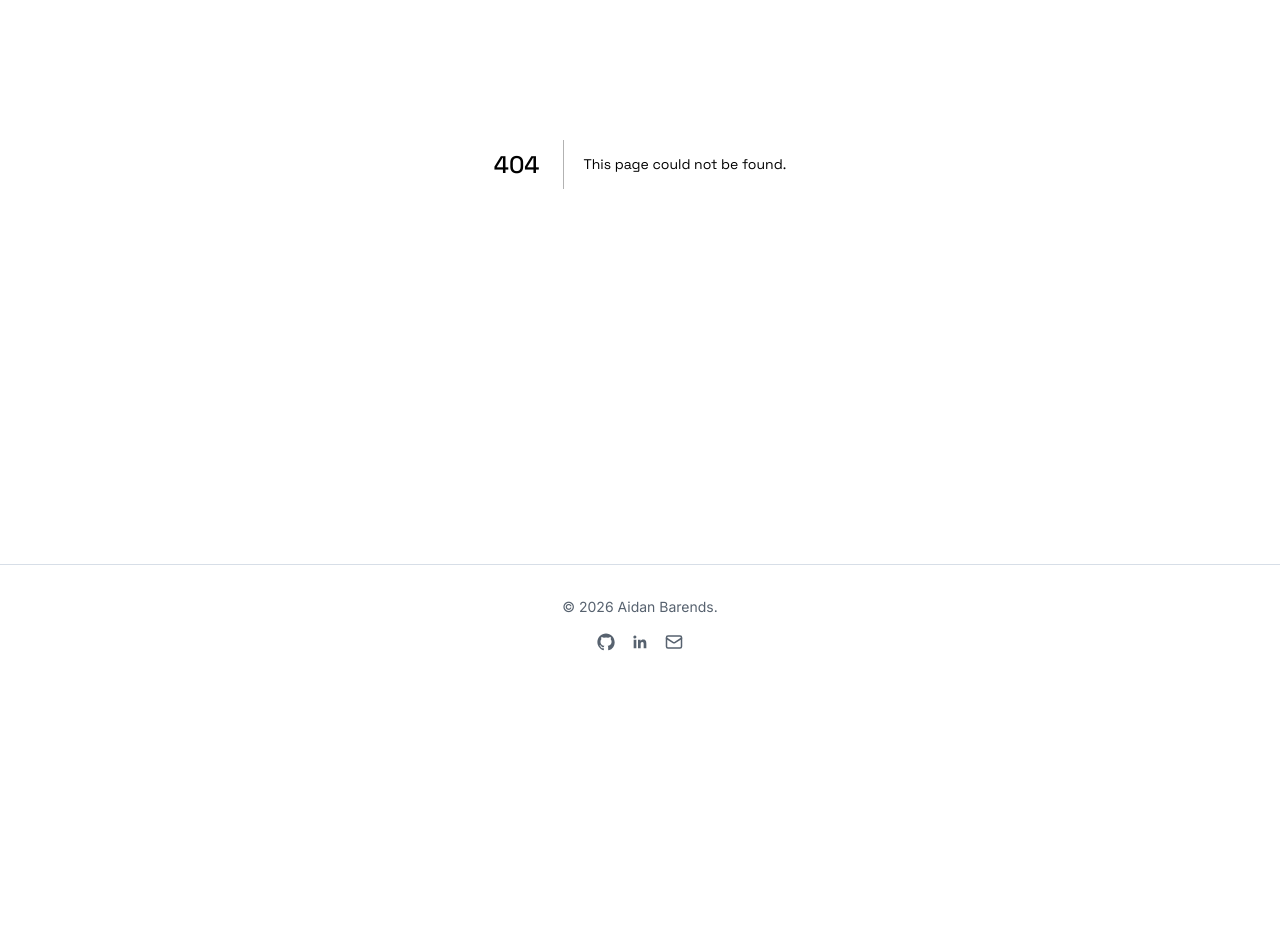
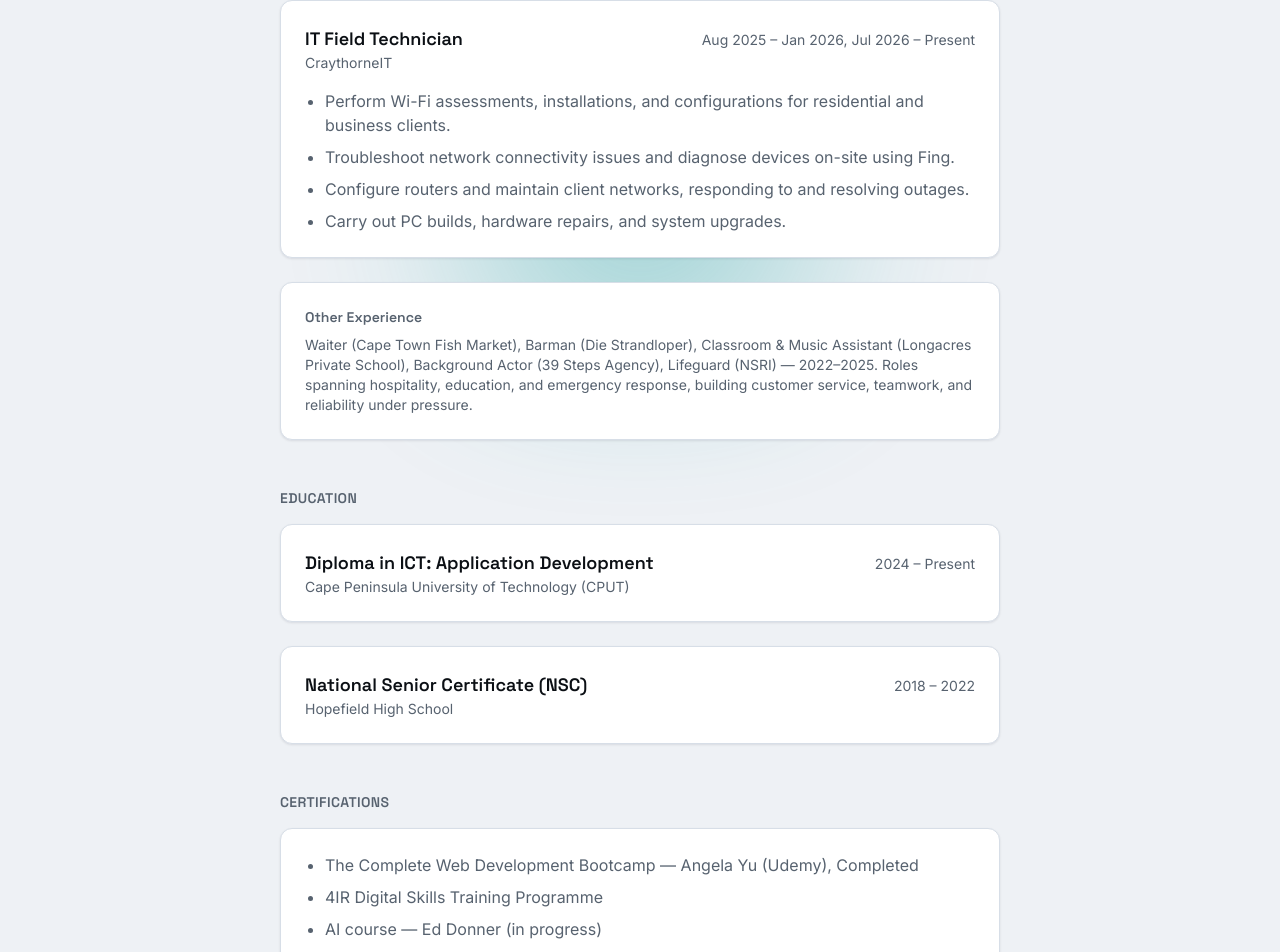
Before and after one commit to aidan-g-barends/Aidan-Barends-Portfolio, a Next.js app: page /experience in a window 1280 px wide. Before the commit this address had no page. Shown: the part 308-1260 px from the top of the page. Before the commit the page ends 991 px from the top, so only its background shows below. Built offline with nearby package versions, Linux system fonts and the light colour scheme.

Commit message:
Add experience and education

```diff
--- /dev/null
+++ b/src/app/experience/page.tsx
@@ -0,0 +1,128 @@
+export default function ExperiencePage() {
+  return (
+    <section className="relative overflow-hidden">
+      <div
+        className="pointer-events-none absolute left-1/2 top-[240px] h-[400px] w-[700px] -translate-x-1/2 rounded-full opacity-40 blur-3xl dark:opacity-20"
+        style={{
+          background: "radial-gradient(circle, var(--accent) 0%, transparent 70%)",
+        }}
+      />
+
+      <div className="relative mx-auto max-w-3xl px-6 py-20">
+        <h1 className="text-3xl font-bold">Experience & Education</h1>
+        <p className="mt-3 text-foreground-muted">
+          Where I&apos;ve worked, studied, and what I&apos;ve been building
+          my skills with.
+        </p>
+
+        <div className="mt-12">
+          <h2 className="text-sm font-semibold uppercase tracking-wide text-foreground-muted">
+            Experience
+          </h2>
+
+          <div
+            style={{ boxShadow: "var(--card-shadow)" }}
+            className="mt-4 rounded-xl border border-surface-border bg-surface p-6"
+          >
+            <div className="flex flex-wrap items-baseline justify-between gap-2">
+              <h3 className="text-lg font-semibold">IT Field Technician</h3>
+              <span className="text-sm text-foreground-muted">
+                Aug 2025 – Jan 2026, Jul 2026 – Present
+              </span>
+            </div>
+            <p className="text-sm text-foreground-muted">CraythorneIT</p>
+
+            <ul className="mt-4 list-disc space-y-2 pl-5 text-foreground-muted">
+              <li>
+                Perform Wi-Fi assessments, installations, and configurations
+                for residential and business clients.
+              </li>
+              <li>
+                Troubleshoot network connectivity issues and diagnose devices
+                on-site using Fing.
+              </li>
+              <li>
+                Configure routers and maintain client networks, responding to
+                and resolving outages.
+              </li>
+              <li>Carry out PC builds, hardware repairs, and system upgrades.</li>
+            </ul>
+          </div>
+
+          <div
+            style={{ boxShadow: "var(--card-shadow)" }}
+            className="mt-6 rounded-xl border border-surface-border bg-surface p-6"
+          >
+            <h3 className="text-sm font-semibold text-foreground-muted">
+              Other Experience
+            </h3>
+            <p className="mt-2 text-sm text-foreground-muted">
+              Waiter (Cape Town Fish Market), Barman (Die Strandloper),
+              Classroom & Music Assistant (Longacres Private School),
+              Background Actor (39 Steps Agency), Lifeguard (NSRI) —
+              2022–2025. Roles spanning hospitality, education, and emergency
+              response, building customer service, teamwork, and reliability
+              under pressure.
+            </p>
+          </div>
+        </div>
+
+        <div className="mt-12">
+          <h2 className="text-sm font-semibold uppercase tracking-wide text-foreground-muted">
+            Education
+          </h2>
+
+          <div
+            style={{ boxShadow: "var(--card-shadow)" }}
+            className="mt-4 rounded-xl border border-surface-border bg-surface p-6"
+          >
+            <div className="flex flex-wrap items-baseline justify-between gap-2">
+              <h3 className="text-lg font-semibold">
+                Diploma in ICT: Application Development
+              </h3>
+              <span className="text-sm text-foreground-muted">2024 – Present</span>
+            </div>
+            <p className="text-sm text-foreground-muted">
+              Cape Peninsula University of Technology (CPUT)
+            </p>
+          </div>
+
+          <div
+            style={{ boxShadow: "var(--card-shadow)" }}
+            className="mt-6 rounded-xl border border-surface-border bg-surface p-6"
+          >
+            <div className="flex flex-wrap items-baseline justify-between gap-2">
+              <h3 className="text-lg font-semibold">
+                National Senior Certificate (NSC)
+              </h3>
+              <span className="text-sm text-foreground-muted">2018 – 2022</span>
+            </div>
+            <p className="text-sm text-foreground-muted">Hopefield High School</p>
+          </div>
+        </div>
+
+        <div className="mt-12">
+          <h2 className="text-sm font-semibold uppercase tracking-wide text-foreground-muted">
+            Certifications
+          </h2>
+
+          <div
+            style={{ boxShadow: "var(--card-shadow)" }}
+            className="mt-4 rounded-xl border border-surface-border bg-surface p-6"
+          >
+            <ul className="list-disc space-y-2 pl-5 text-foreground-muted">
+              <li>
+                The Complete Web Development Bootcamp — Angela Yu (Udemy),
+                Completed
+              </li>
+              <li>4IR Digital Skills Training Programme</li>
+              <li>
+                AI course — Ed Donner (in progress)
+              </li>
+            </ul>
+          </div>
+        </div>
+      </div>
+    </section>
+  );
+}
```
